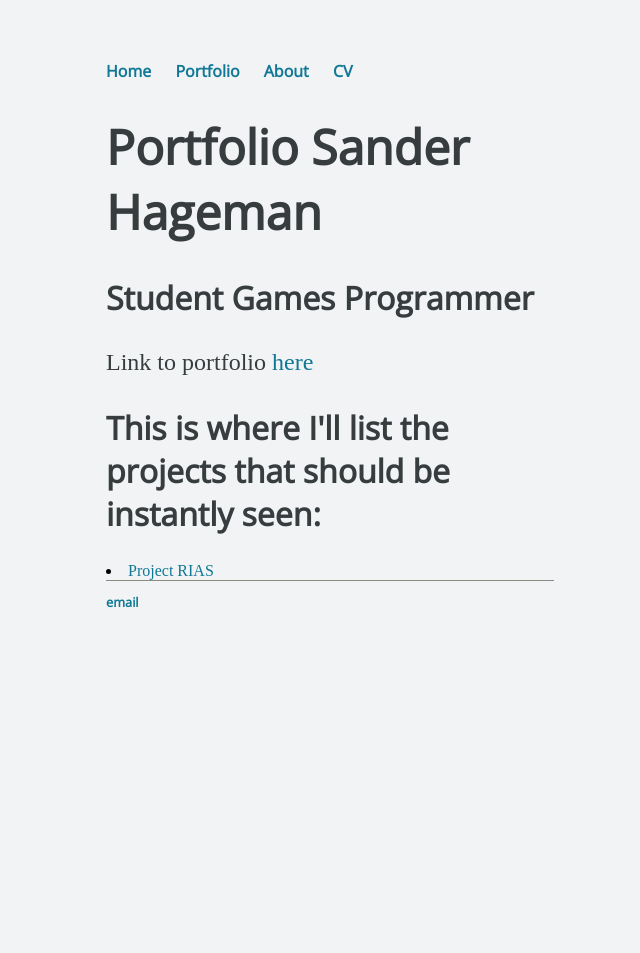
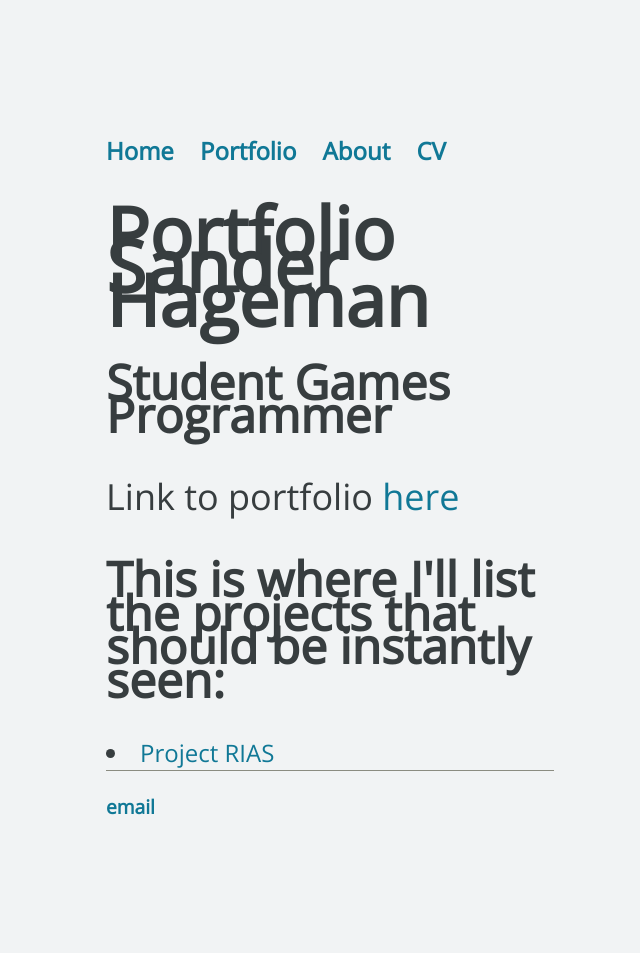
Before and after one commit to SanderHageman/sanderhageman.github.io, a Jekyll site: the page built from index.html, in a window 1280 px wide. Shown: the whole page, without its empty margins (310-950 px from the left). Built offline with Jekyll 4.4.1, drawn with Linux system fonts in a browser that asks for light colours; before the commit the page ends 900 px from its top, so only the background shows below that.

Commit message:
Update main.css

```diff
--- a/css/main.css
+++ b/css/main.css
@@ -4,17 +4,29 @@ body {
     margin: 60px auto;
     width: 35%;
     background-color: #F1F3F4;
+
+    font-family: 'Open Sans', sans-serif;
+    font-size: 1.5em;
+    line-height: 1.4em;
+    padding: 50px;
+    color: #373D3F;
 }
+
+
 nav ul, footer ul {
     font-family:'Open Sans', 'sans-serif';
     padding: 0px;
     list-style: none;
     font-weight: bold;
 }
+
+
 nav ul li, footer ul li {
     display: inline;
     margin-right: 20px;
 }
+
+
 a {
     text-decoration: none;
     color: #107896;
@@ -22,6 +34,8 @@ a {
 a:hover {
     text-decoration: underline;
 }
+
+
 h1 {
     font-size: 3em;
     font-family:'Open Sans', 'sans-serif';
@@ -32,11 +46,15 @@ h2 {
     font-family:'Open Sans', 'sans-serif';
     color: #373D3F;
 }
+
+
 p {
     font-size: 1.5em;
     line-height: 1.4em;
     color: #373D3F;
 }
+
+
 footer {
     border-top: 1px solid #8B8C81;
     font-size: .8em;
```
